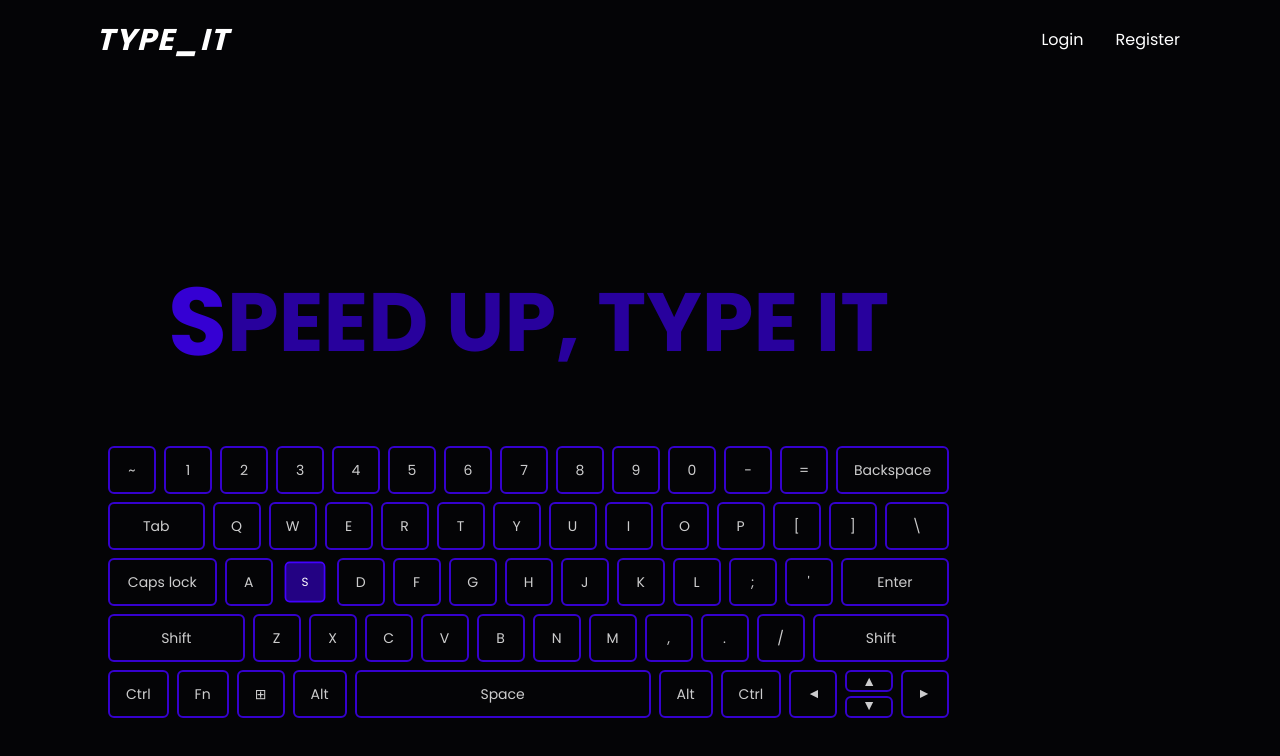
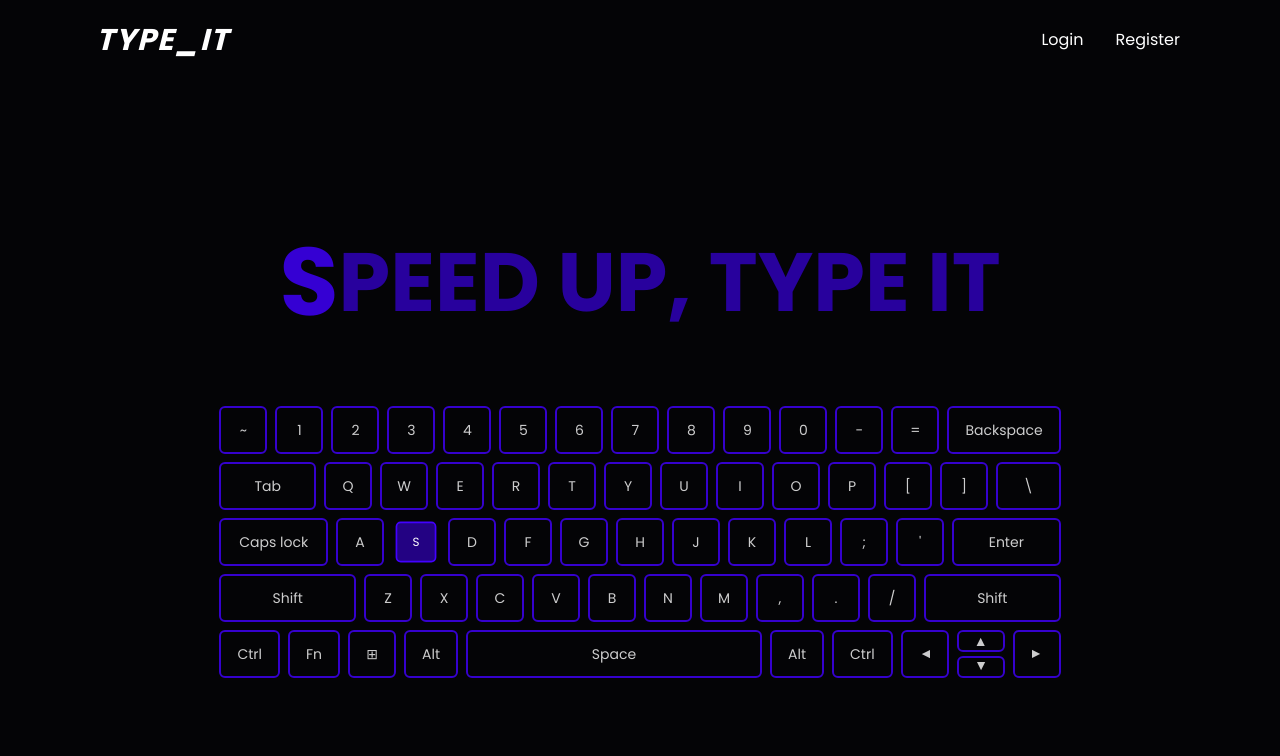
Before and after one commit to abdulhaseeb2115/type-it, a Next.js app: page / in a window 1280 px wide. Shown: the top 756 px of the page. Built offline with nearby package versions, Linux system fonts and the light colour scheme.

Commit message:
updated the hero sections of dashboard and home page

```diff
--- a/src/sections/dashboard/Hero.tsx
+++ b/src/sections/dashboard/Hero.tsx
@@ -26,12 +26,14 @@
 };
 
 const heroStyles = {
-	section: " flex gap-4 overflow-x-hidden",
+	section:
+		"flex-1 flex flex-col xl:flex-row items-center gap-4 overflow-x-hidden",
 	heading: "text-primary-1 font-bold text-xl uppercase tracking-wider",
-	left: "bg-slate-5 flex-1",
-	divider: "bg-primary-3 h-[200px] 3xl:h-[300px] w-0.5 my-auto rounded-full",
-	right: "w-64 relative flex items-center justify-center overflow-hidden",
-	marquee: "max-h-[400px] 3xl:max-h-[600px] mt-5 3xl:mt-10",
+	left: "flex-1",
+	divider:
+		"bg-primary-3 h-0.5 xl:h-[200px] 3xl:h-[300px] w-1/2 xl:w-0.5 my-auto rounded-full",
+	right: "w-full xl:h-full xl:w-64 relative overflow-hidden",
+	rightContainer: "w-full p-6 flex flex-col rounded-2xl gap-5",
 };
 
 //----------------------------------------------
@@ -43,9 +45,9 @@
 			<div className={heroStyles.divider} />
 
 			<div className={heroStyles.right}>
-				<GlassmorphismCard className={twMerge("w-full p-6 rounded-2xl")}>
+				<GlassmorphismCard className={heroStyles.rightContainer}>
 					<h1 className={heroStyles.heading}>Leaderboard</h1>
-					<Marquee direction="up" className={heroStyles.marquee}>
+					<Marquee>
 						{TOP_10_RANKINGS?.map?.(({ avatarId, userName }, index) => (
 							<LeaderboardCard
 								key={`${index} ${userName}`}
--- a/src/sections/home/Hero.tsx
+++ b/src/sections/home/Hero.tsx
@@ -17,7 +17,7 @@
 
 const heroStyles = {
 	section:
-		"relative h-screen flex flex-col items-center justify-center overflow-hidden",
+		"relative flex-1 flex flex-col items-center justify-center overflow-hidden",
 };
 
 //----------------------------------------------
```
